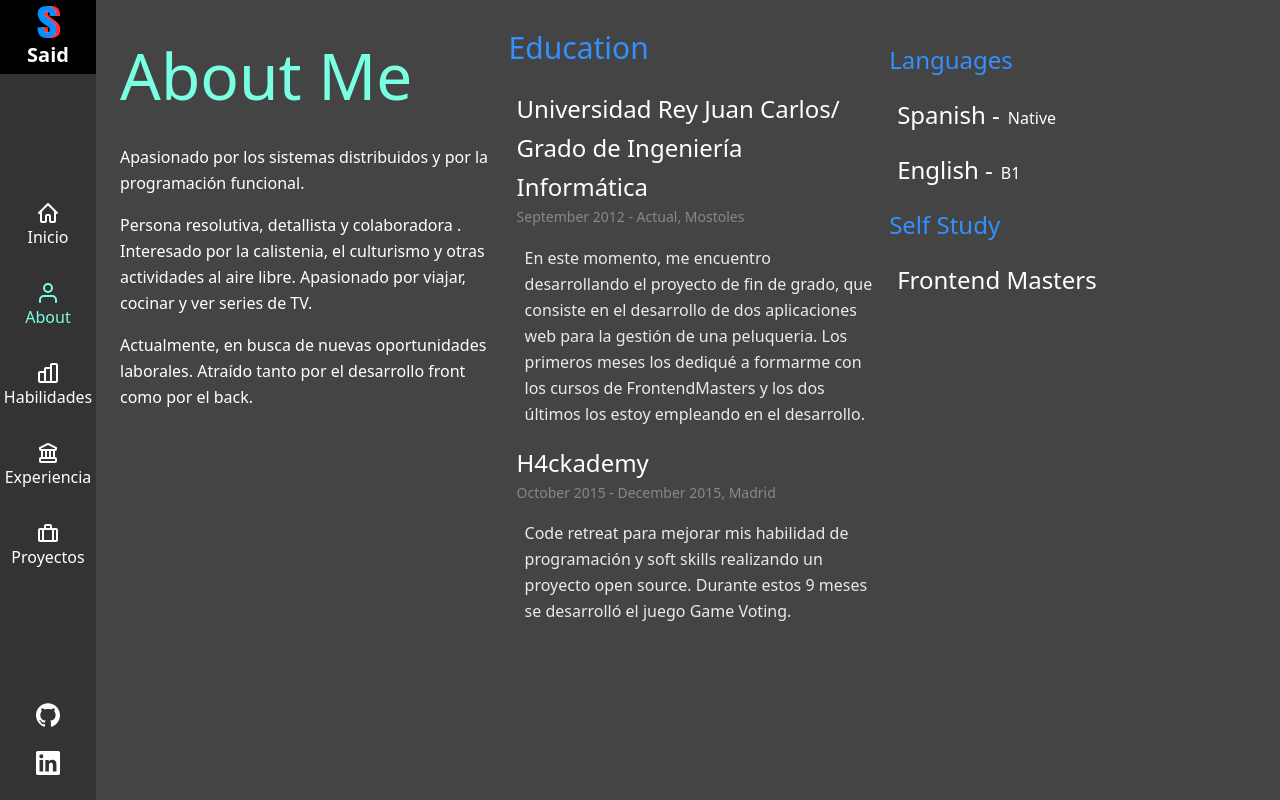
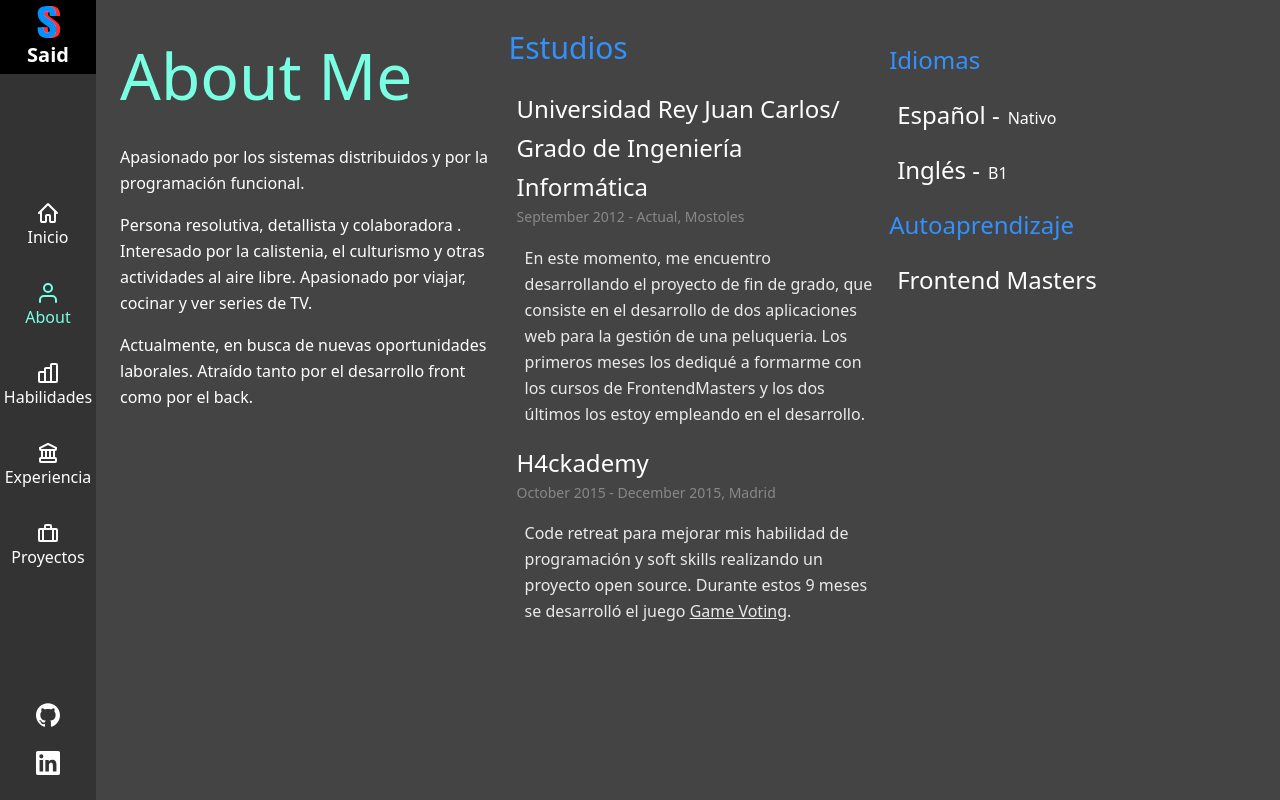
Before and after one commit to Afsoon/Personal-Website, a Next.js app: page /about in a window 1280 px wide. Built offline with nearby package versions, Linux system fonts and the light colour scheme.

Commit message:
Project final version

```diff
--- a/src/pages/about.tsx
+++ b/src/pages/about.tsx
@@ -21,7 +21,7 @@ const AboutContent = () => (
       </p>
     </div>
     <div className="flex-3/10 pb-4">
-      <h2 className="text-3xl text-support-success-050 pl-2">Education</h2>
+      <h2 className="text-3xl text-support-success-050 pl-2">Estudios</h2>
       <ul className="pl-4">
         <li className="pt-4">
           <span className="text-2xl block">
@@ -46,29 +46,44 @@ const AboutContent = () => (
           <p className="pt-4 pl-2 text-primary-200">
             Code retreat para mejorar mis habilidad de programación y soft
             skills realizando un proyecto open source. Durante estos 9 meses se
-            desarrolló el juego <a href="/">Game Voting</a>.
+            desarrolló el juego{' '}
+            <a
+              href="https://github.com/Afsoon/GameVoting"
+              target="_blank"
+              rel="noopener noreferrer"
+              className="underline"
+            >
+              Game Voting
+            </a>
+            .
           </p>
         </li>
       </ul>
     </div>
     <div className="flex-3/10 pb-4">
-      <h2 className="text-2xl text-support-success-050 pl-2 pt-4">Languages</h2>
+      <h2 className="text-2xl text-support-success-050 pl-2 pt-4">Idiomas</h2>
       <ul className="pl-4">
         <li className="pt-4">
-          <span className="text-2xl">Spanish -</span>
-          <span className="pl-2">Native</span>
+          <span className="text-2xl">Español -</span>
+          <span className="pl-2">Nativo</span>
         </li>
         <li className="pt-4">
-          <span className="text-2xl">English -</span>
+          <span className="text-2xl">Inglés -</span>
           <span className="pl-2">B1</span>
         </li>
       </ul>
       <h3 className="text-2xl text-support-success-050 pl-2 pt-4">
-        Self Study
+        Autoaprendizaje
       </h3>
       <ul className="pl-4">
         <li className="pt-4 text-2xl">
-          <a href="/">Frontend Masters</a>
+          <a
+            href="https://frontendmasters.com/"
+            target="_blank"
+            rel="noopener noreferrer"
+          >
+            Frontend Masters
+          </a>
         </li>
       </ul>
     </div>
--- a/src/pages/projects.tsx
+++ b/src/pages/projects.tsx
@@ -2,12 +2,13 @@ import React from 'react'
 import Header from '../components/Header'
 import LayoutPage from '../components/Layout'
 
-const CardProject = () => (
-  <div className="inline-block pt-4 md:pt-0 col-span-3 shadow-2xl bg-primary-800">
+const PersonalWebsiteProject = () => (
+  <li className="md:inline-block pt-4 md:pt-0 col-span-3 shadow-2xl">
     <a href="/" className="group">
       <figure>
         <picture>
           <img
+            className="h-64 w-full object-center md:object-fill"
             src="/personal-website.png"
             alt="An screenshot from the project"
           />
@@ -20,7 +21,7 @@ const CardProject = () => (
       </figure>
     </a>
     <p className="bg-primary-900 pt-3 pl-1 pr-1 pb-2 cursor-default">
-      <span className="text-primary-400">Technologies:</span>{' '}
+      <span className="text-primary-400">Tecnologías:</span>{' '}
       <span className="bg-primary-600 p-1 rounded-lg hover:text-support-positive-800">
         TailwindCSS
       </span>{' '}
@@ -28,16 +29,15 @@ const CardProject = () => (
         NextJS
       </span>
     </p>
-  </div>
+  </li>
 )
 
 const ProjectsContent = () => (
   <div className="bg-primary-600 flex-full lg:flex-auto text-white flex-wrap pt-10 pl-4 pr-4 lg:p-6 lg:overflow-auto">
     <h1 className="text-4xl lg:text-6xl text-support-positive-800">Projects</h1>
-    <span className="text-primary-400">Un listado de proyectos personales</span>
-    <div className="md:grid md:gap-4 md:grid-cols-6 lg:grid-cols-9 xl:grid-cols-12 xl:pt-4">
-      <CardProject />
-    </div>
+    <ul className="block md:grid md:gap-4 md:grid-cols-6 lg:grid-cols-9 xl:grid-cols-12 xl:pt-4">
+      <PersonalWebsiteProject />
+    </ul>
   </div>
 )
 
```
